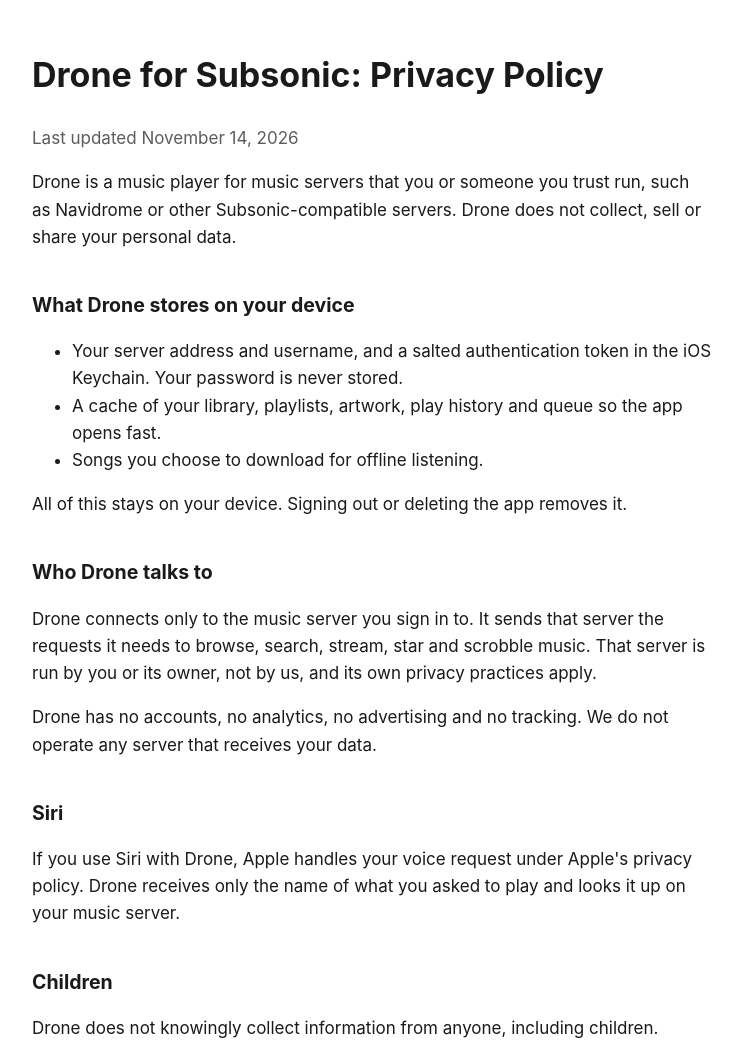
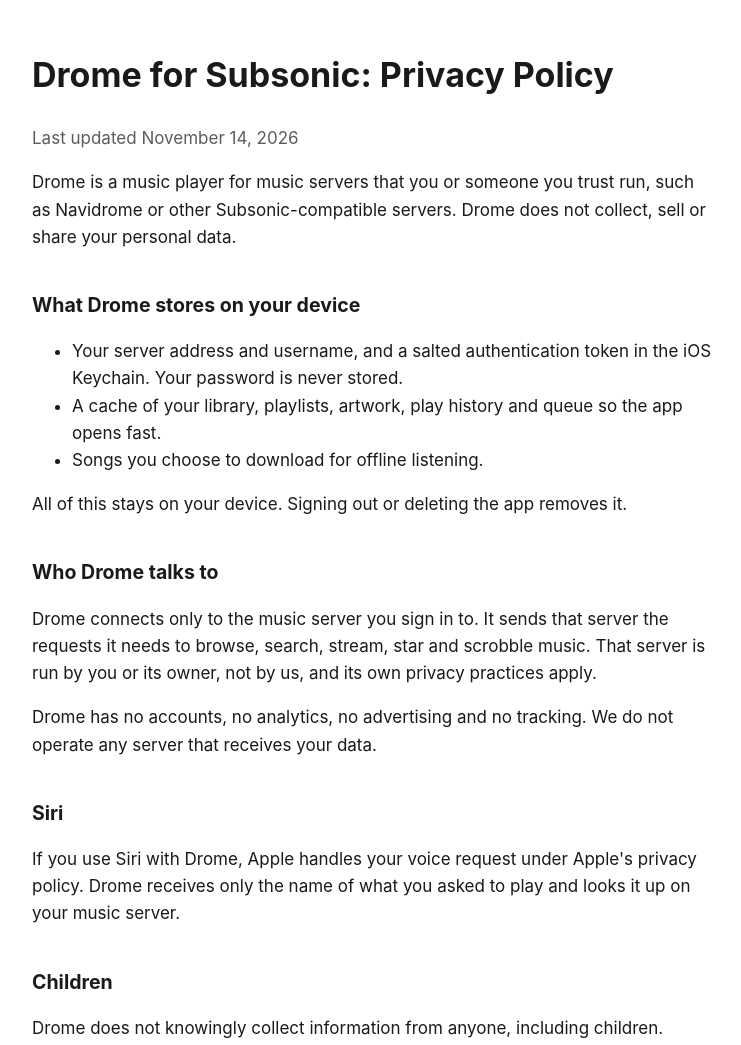
Before and after one commit to BumRummy/drone, a plain HTML site: page index.html in a window 1280 px wide. Shown: the top 1045 px of the page, without its empty margins (268-1009 px from the left). Drawn offline with Linux system fonts and the light colour scheme.

Commit message:
Rename Drone to Drome
Co-Authored-By: Claude Opus 5.5 <noreply@anthropic.com>

```diff
--- a/index.html
+++ b/index.html
@@ -3,7 +3,7 @@
 <head>
 <meta charset="utf-8">
 <meta name="viewport" content="width=device-width, initial-scale=1">
-<title>Drone Privacy Policy</title>
+<title>Drome Privacy Policy</title>
 <style>
   :root { --bg: #ffffff; --fg: #1a1a1a; --muted: #5c5c5c; --accent: #1db954; }
   @media (prefers-color-scheme: dark) { :root { --bg: #121212; --fg: #f2f2f2; --muted: #a7a7a7; } }
@@ -16,12 +16,12 @@
 </head>
 <body>
 <main>
-  <h1>Drone for Subsonic: Privacy Policy</h1>
+  <h1>Drome for Subsonic: Privacy Policy</h1>
   <p class="muted">Last updated November 14, 2026</p>
 
-  <p>Drone is a music player for music servers that you or someone you trust run, such as Navidrome or other Subsonic-compatible servers. Drone does not collect, sell or share your personal data.</p>
+  <p>Drome is a music player for music servers that you or someone you trust run, such as Navidrome or other Subsonic-compatible servers. Drome does not collect, sell or share your personal data.</p>
 
-  <h2>What Drone stores on your device</h2>
+  <h2>What Drome stores on your device</h2>
   <ul>
     <li>Your server address and username, and a salted authentication token in the iOS Keychain. Your password is never stored.</li>
     <li>A cache of your library, playlists, artwork, play history and queue so the app opens fast.</li>
@@ -29,15 +29,15 @@
   </ul>
   <p>All of this stays on your device. Signing out or deleting the app removes it.</p>
 
-  <h2>Who Drone talks to</h2>
-  <p>Drone connects only to the music server you sign in to. It sends that server the requests it needs to browse, search, stream, star and scrobble music. That server is run by you or its owner, not by us, and its own privacy practices apply.</p>
-  <p>Drone has no accounts, no analytics, no advertising and no tracking. We do not operate any server that receives your data.</p>
+  <h2>Who Drome talks to</h2>
+  <p>Drome connects only to the music server you sign in to. It sends that server the requests it needs to browse, search, stream, star and scrobble music. That server is run by you or its owner, not by us, and its own privacy practices apply.</p>
+  <p>Drome has no accounts, no analytics, no advertising and no tracking. We do not operate any server that receives your data.</p>
 
   <h2>Siri</h2>
-  <p>If you use Siri with Drone, Apple handles your voice request under Apple's privacy policy. Drone receives only the name of what you asked to play and looks it up on your music server.</p>
+  <p>If you use Siri with Drome, Apple handles your voice request under Apple's privacy policy. Drome receives only the name of what you asked to play and looks it up on your music server.</p>
 
   <h2>Children</h2>
-  <p>Drone does not knowingly collect information from anyone, including children.</p>
+  <p>Drome does not knowingly collect information from anyone, including children.</p>
 
   <h2>Contact</h2>
   <p>Questions about this policy: <a href="mailto:support@craftfamily.org">support@craftfamily.org</a></p>
```
Also changed, not shown: privacy.html (+9 -9 lines).
